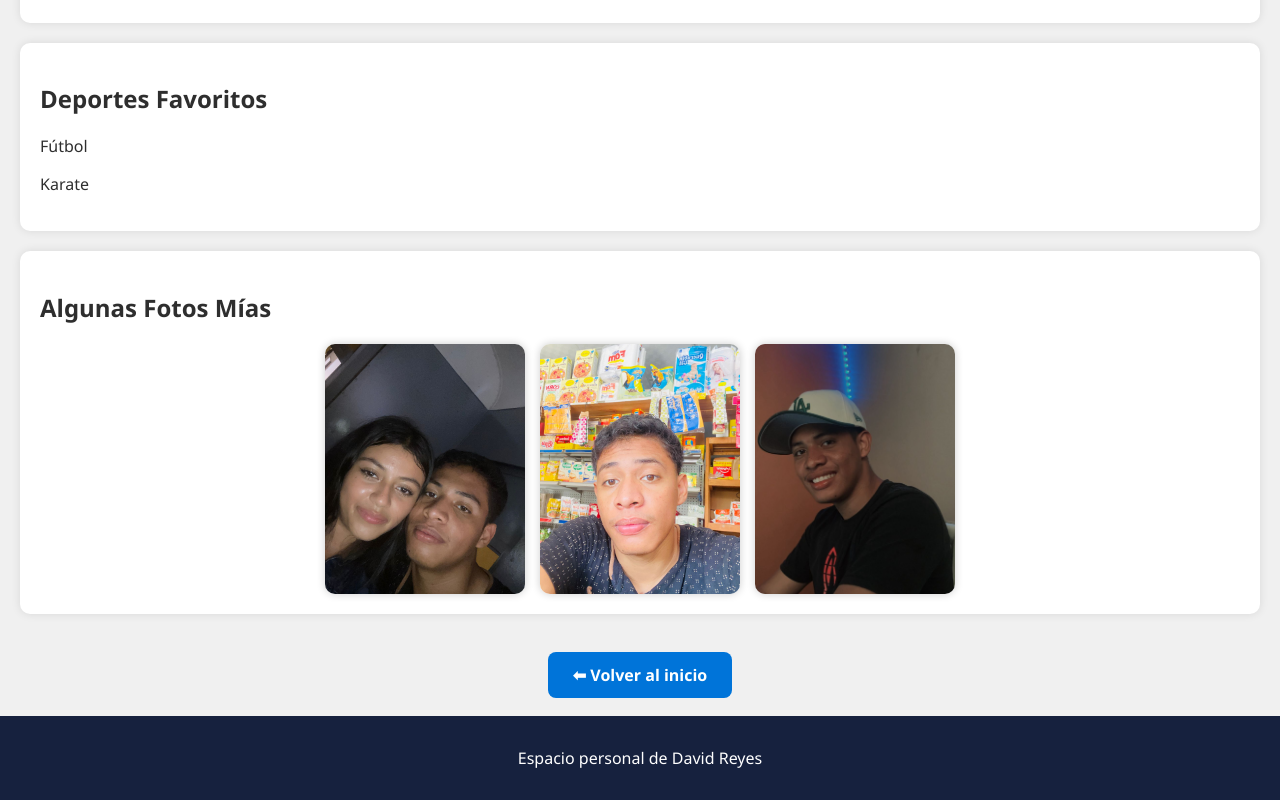
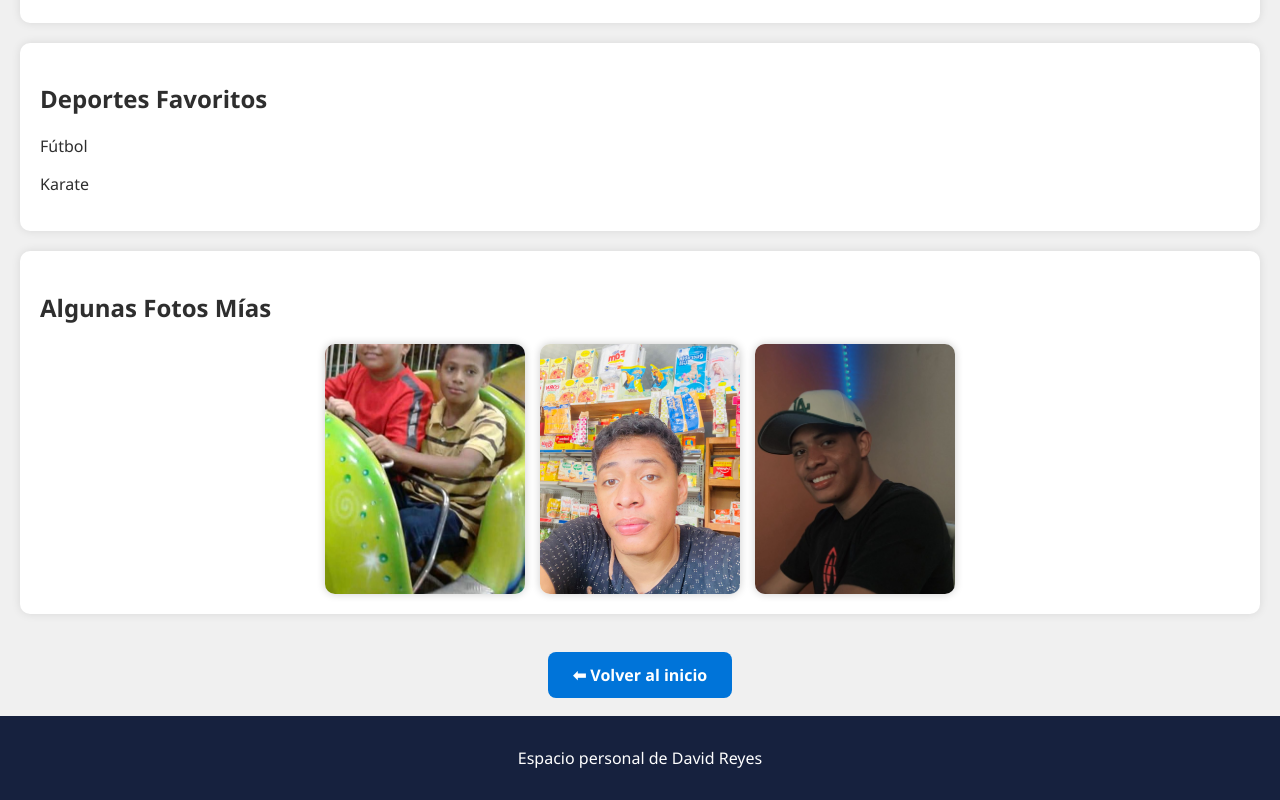
Before and after one commit to davidjoseperezreyes1906-a11y/web, a plain HTML site: page gustos.html in a window 1280 px wide. Shown: the part 801-1601 px from the top of the page. Drawn offline with Linux system fonts and the light colour scheme.

Commit message:
Update gustos.html

```diff
--- a/gustos.html
+++ b/gustos.html
@@ -47,7 +47,7 @@
         <section class="tarjeta">
             <h2>Algunas Fotos Mías</h2>
             <div class="galeria">
-                <img src="imagenes/familia.jpg" alt="Foto con familia">
+                <img src="imagenes/Imagen de WhatsApp 2025-09-09 a las 18.52.49_3a5f217c.jpg" alt="Foto con familia">
                 <img src="imagenes/davidelguapo.jpg" alt="David el guapo">
                 <img src="imagenes/yo.jpg" alt="Foto de David">
             </div>
```
